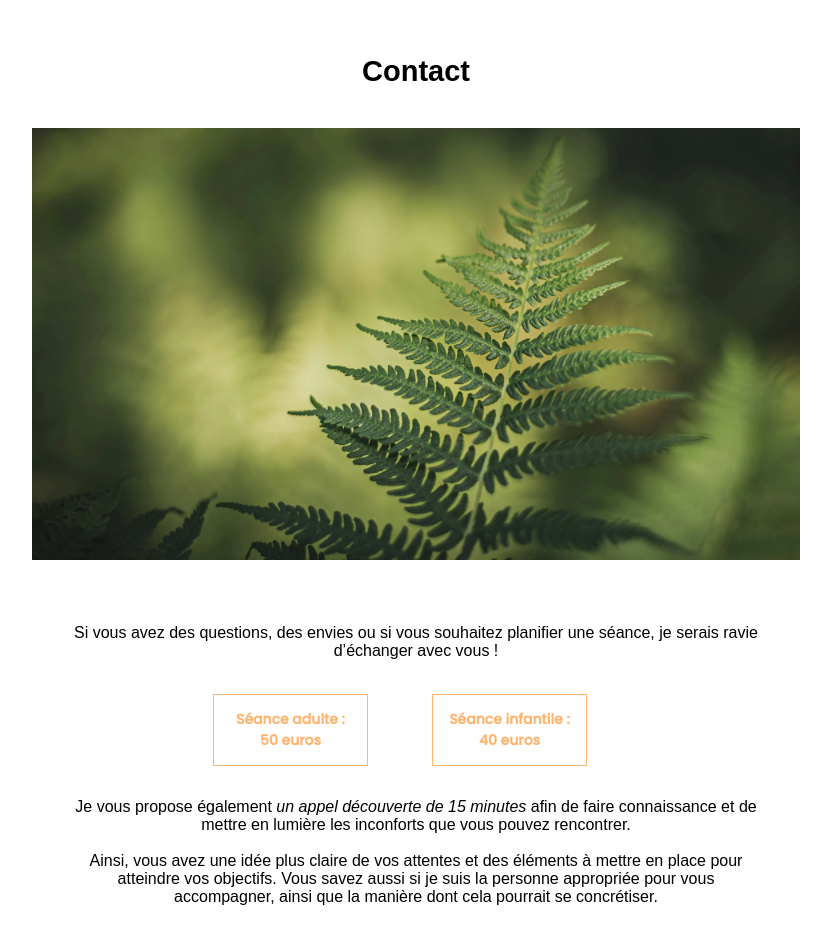
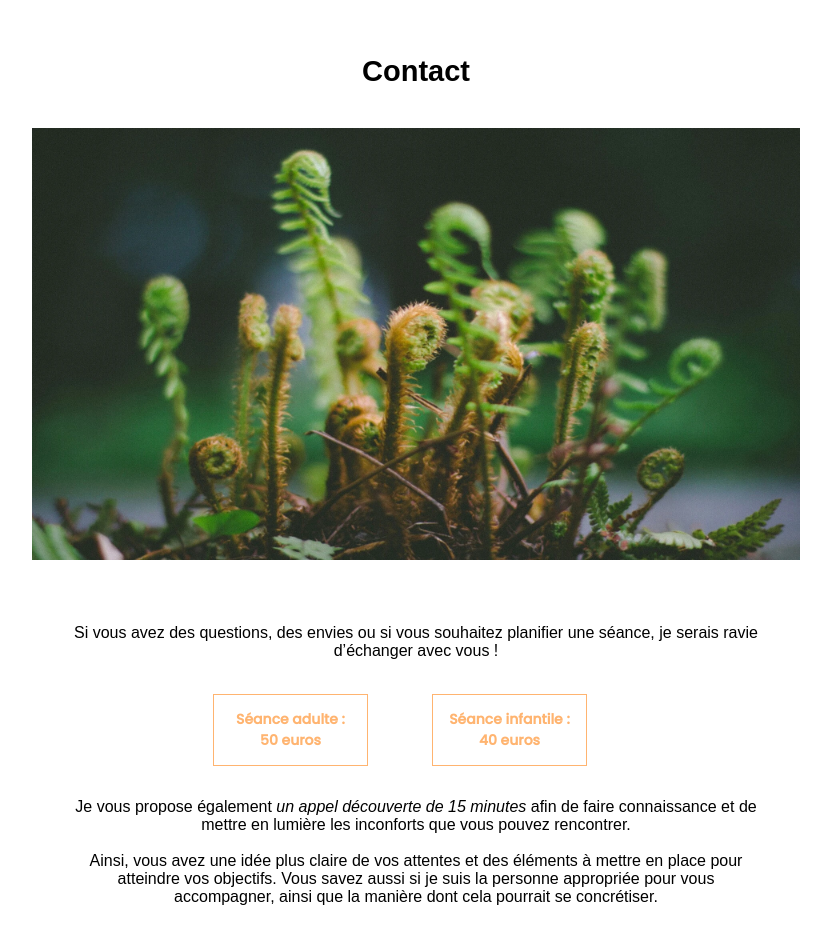
Before and after one commit to SophieRstr/site-constance, a plain HTML site: page index.html in a window 1280 px wide. Shown: the part 4460-5385 px from the top of the page, without its empty margins (224-1055 px from the left). Drawn offline with Linux system fonts and the light colour scheme; a web font is replaced by a local one.

Commit message:
Update index.html

```diff
--- a/index.html
+++ b/index.html
@@ -234,7 +234,7 @@ Portée par ma curiosité et mes envies et ne souhaitant pas m’arrêter à une
     <div id="container5">
       <h2>Contact</h2>
       <div class="c5-img">
-        <img src="media/img-fougere1-1.webp" alt="Photo de fougères, symbole de connexion avec la nature" />
+        <img src="media/img-fougere3.webp" alt="Photo de jeunes fougères, symbole de connexion avec la nature" />
       </div>
       <div class="c5-texte">
         <p>
```
